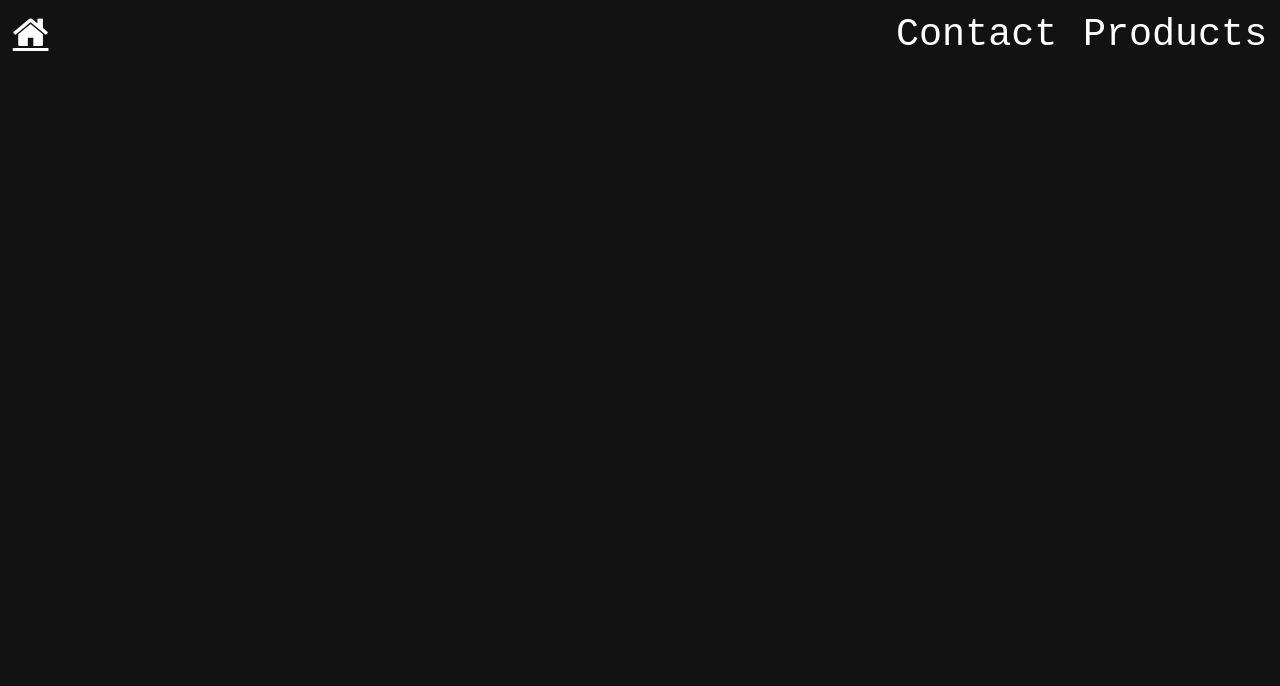
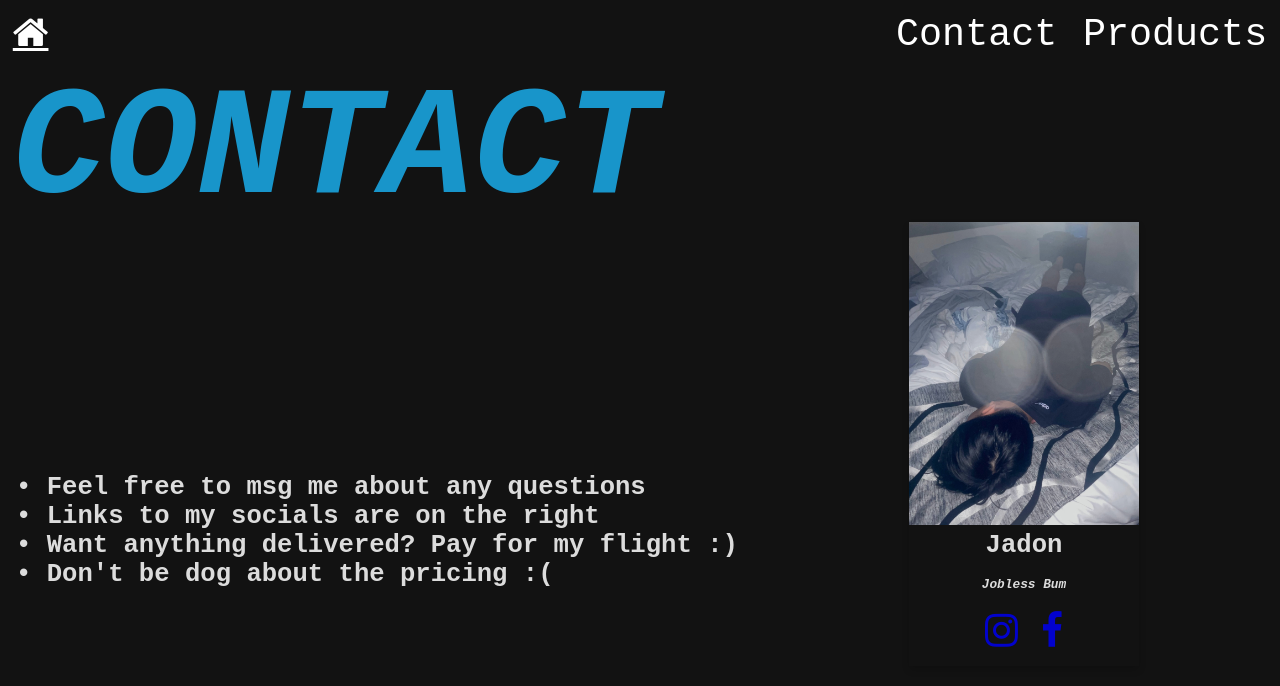
Before and after one commit to jadon-p/jadons-wardrobe, a website: page public/index.html in a window 1280 px wide. Both pictures are taken after a click on the link "Contact". Drawn offline with Linux system fonts and the light colour scheme; some packages are replaced by stand-ins of ours.

Commit message:
Finished Contact Page
Added all the functions and designs and tested it on different device sizes.

```diff
--- a/public/content.js
+++ b/public/content.js
@@ -13,10 +13,20 @@ function loadContent(contentType){
             loadProducts();
             break;
         case "contact":
+            loadContactPage();
             break;
         default:
             break;
     }
+}
+
+function generateContactText(){
+    var line1 = "• Feel free to msg me about any questions<br>";
+    var line2 = "• Links to my socials are on the right<br>";
+    var line3 = "• Want anything delivered? Pay for my flight :)<br>";
+    var line4 = "• Don't be dog about the pricing :(<br>";
+
+    return line1 + line2 + line3 + line4;
 }
 
 function generateMotiveText(){
@@ -29,12 +39,71 @@ function generateMotiveText(){
 
 function generateProductDesc(){
     var line1 = "Please note the following:<br>";
-    var line2 = "• All clothing pieces are specified new or second-hand<br>";
+    var line2 = "• All clothing pieces are marked new or second-hand<br>";
     var line3 = "• There is no delivery for any pieces<br>";
     var line4 = "• Payments are cash only<br>";
     var line5 = "• There are no refunds or exchanges<br>";
     var line6 = "• Sizes are as accurate as possible<br>";
     return line1 + line2 + line3 + line4 + line5 + line6;
+}
+
+function loadContactPage(){
+    var contactDiv = document.createElement("div");
+    contactDiv.className = "contactDiv";
+
+    var contactTitleDiv = document.createElement("div");
+    contactTitleDiv.className = "contactTitle";
+
+    var contactTitle = document.createElement("h8");
+    contactTitle.innerHTML = "CONTACT";
+
+    var contactText = document.createElement("h6");
+    contactText.id = "contactText";
+    contactText.innerHTML = generateContactText();
+
+    contactTitleDiv.append(contactTitle);
+    contactTitleDiv.append(contactText);
+    contactDiv.append(contactTitleDiv);
+
+    var card = document.createElement("div");
+    card.className = "profile-card";
+    card.style = "text-align:center;";
+
+    var card_img = document.createElement("img");
+    card_img.style = "width:100%";
+    card_img.src = "img/profile_2.jpg";
+
+    var card_container = document.createElement("div");
+    card_container.className = "profile-card-container";
+    card_container.innerHTML = "<h3>Jadon</h3> <h4>Jobless Bum</h4> ";
+
+    var contacts = document.createElement("div");
+    contacts.style = "margin-bottom: 10px;";
+    contacts.id = "contacts";
+
+    var facebook = document.createElement("a");
+    facebook.href="https://www.facebook.com/Jadon.P29/";
+    var facebookLogo = document.createElement("i");
+    facebookLogo.className = "fa fa-facebook";
+    facebook.append(facebookLogo);
+
+    var instagram = document.createElement("a");
+    instagram.href="https://www.instagram.com/jadon.p/";
+    var instagramLogo = document.createElement("i");
+    instagramLogo.className = "fa fa-instagram";
+    instagram.append(instagramLogo);
+
+    contacts.append(instagram);
+    contacts.append(" ");
+    contacts.append(facebook);
+
+    card.append(card_img);
+    card.append(card_container);
+    card.append(contacts);
+
+    contactDiv.append(card);
+
+    document.getElementById('app').appendChild(contactDiv);
 }
 
 function loadMotive(){
--- a/public/style.css
+++ b/public/style.css
@@ -24,6 +24,23 @@ body{
     color: black;
     text-decoration: none;
     cursor: pointer;
+}
+
+.contactDiv{
+    animation: fadeIn 5s;
+}
+
+.contactTitle{
+    width:100%;
+    color:#1AACEA;
+    font-weight: bold;
+    font-style: italic;
+    display: inherit;
+}
+
+#contactText{
+    text-align: left;
+    font-style: normal;
 }
 
 /* Fading animation */
@@ -67,6 +84,18 @@ html {
         font-size:5vw;
     }
 
+    #contacts{
+        font-size:3vw;
+    }
+
+    .contactDiv{
+        margin-top: 5vw;
+        grid-template-columns: 60% 40%;
+        display:grid;
+        height:95vh;
+        width:100vw;
+    }
+
     h1{
         text-align:left;
         padding-top:5vh;
@@ -106,6 +135,10 @@ html {
 
     h7{
         font-size:5vw;
+    }
+
+    h8{
+        padding-left:1vw;
     }
 
     .homeDiv{
@@ -184,6 +217,10 @@ html {
 }
 
 @media only screen and (orientation: landscape) and (min-width:1000px) {
+    h8{
+        font-size:12vw;
+    }
+
     .modal-content {
         width: 35vw;
     }
@@ -202,12 +239,20 @@ html {
         font-size:1.2vw;
     }
 
+    h8{
+        font-size:12vw;
+    }
+
     #product-container{
         grid-template-columns: 1fr 1fr;
     }
 }
 
 @media only screen and (orientation: landscape) and (max-width:700px) {
+    h8{
+        font-size:10vw;
+    }
+
     .modal-content {
         width: 25vw;
     }
@@ -367,7 +412,6 @@ html {
     max-width: 300px;
     margin: auto;
     text-align: center;
-    font-family: arial;
     color:white;
 }
 
@@ -433,6 +477,8 @@ html {
     box-shadow: 0 4px 8px 0 rgba(0,0,0,0.2);
     transition: 0.3s;
     margin: auto;
+    max-width: 300px;
+    color:#ffffff
 }
 
 .profile-card:hover {
@@ -446,6 +492,24 @@ html {
 @media only screen and (orientation: portrait) {
     .close {
         font-size:5vh;
+    }
+
+    #contacts{
+        font-size:3vh;
+    }
+
+    .contactDiv{
+        margin-top: 5vh;
+        grid-template-rows: 40% 60%;
+        display:grid;
+        height:95vh;
+        width:100vw;
+    }
+
+    .contactTitle {
+        text-align: center;
+        align-items: center;
+        display: grid;
     }
 
     h1{
@@ -482,6 +546,10 @@ html {
 
     h7 {
         font-size: 6vh;
+    }
+
+    h8{
+        font-size:9vh;
     }
 
     .homeDiv{
```
Also changed, not shown: public/img/profile_2.jpg (added).
